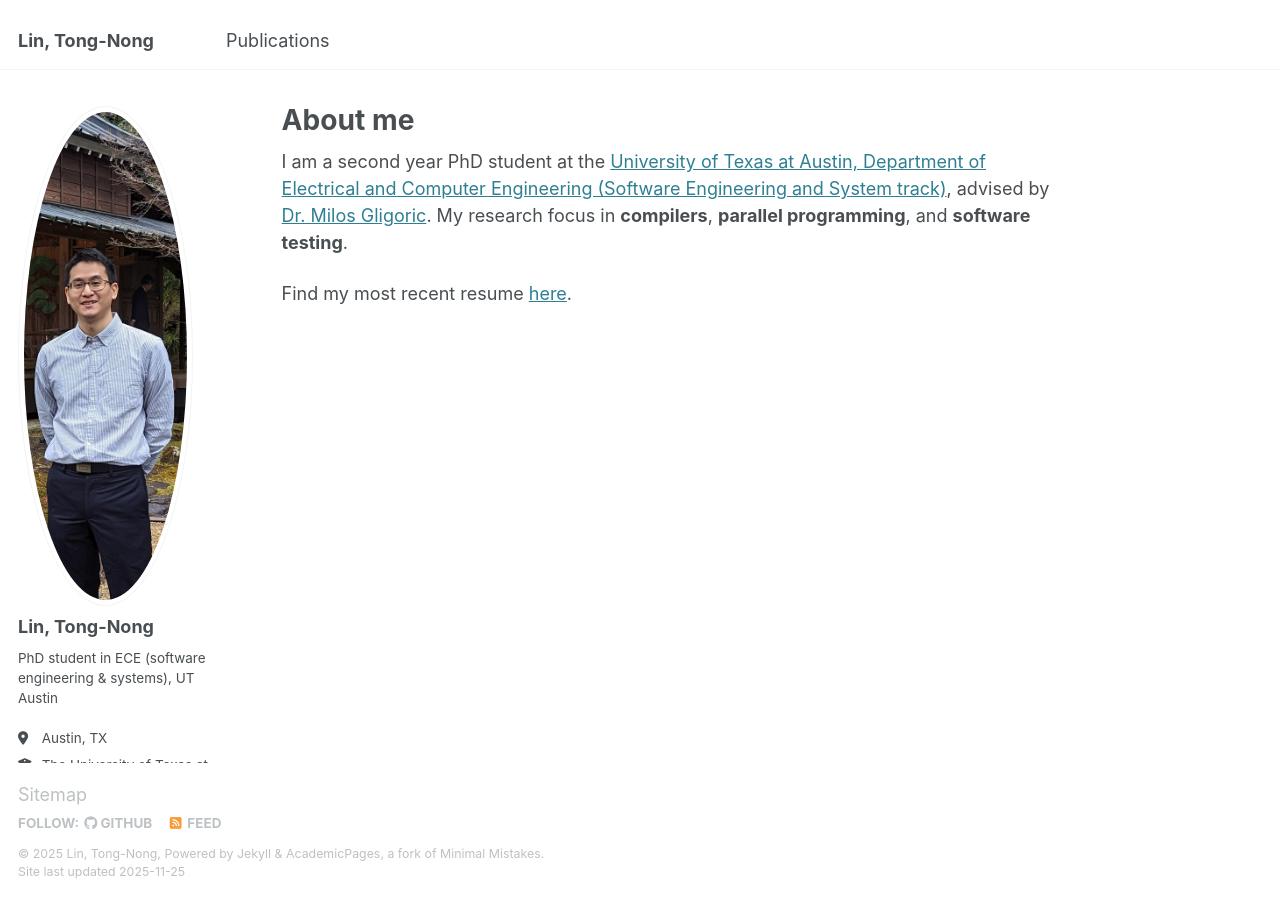
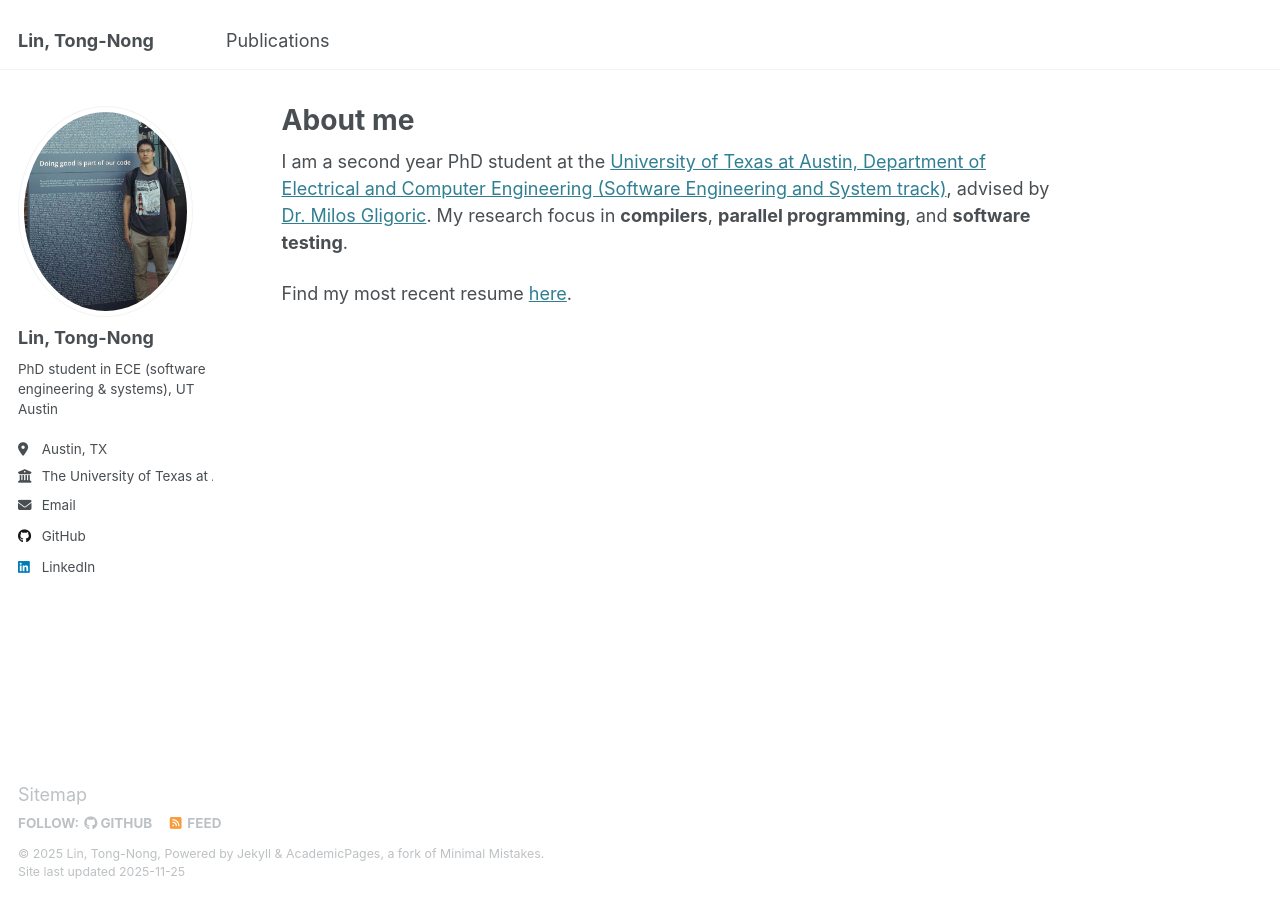
Before and after one commit to lintongnong/lintongnong.github.io, a Jekyll site: the page built from _pages/about.md, in a window 1280 px wide. Built offline with Jekyll 4.4.1, drawn with Linux system fonts in a browser that asks for light colours.

Commit message:
update profile picture

```diff
--- a/_config.yml
+++ b/_config.yml
@@ -22,7 +22,7 @@ repository               : "Wilson1211/lintongnong.github.io"
 #               Additional customization can be done by editing /_includes/author-profile.html
 author:
   # Biographic information
-  avatar           : "profile1.png"
+  avatar           : "profile1.jpg"
   name             : "Lin, Tong-Nong"
   pronouns         : # example: "she/her"
   bio              : "PhD student in ECE (software engineering & systems), UT Austin"
```
Also changed, not shown: images/profile1.jpg (added).
